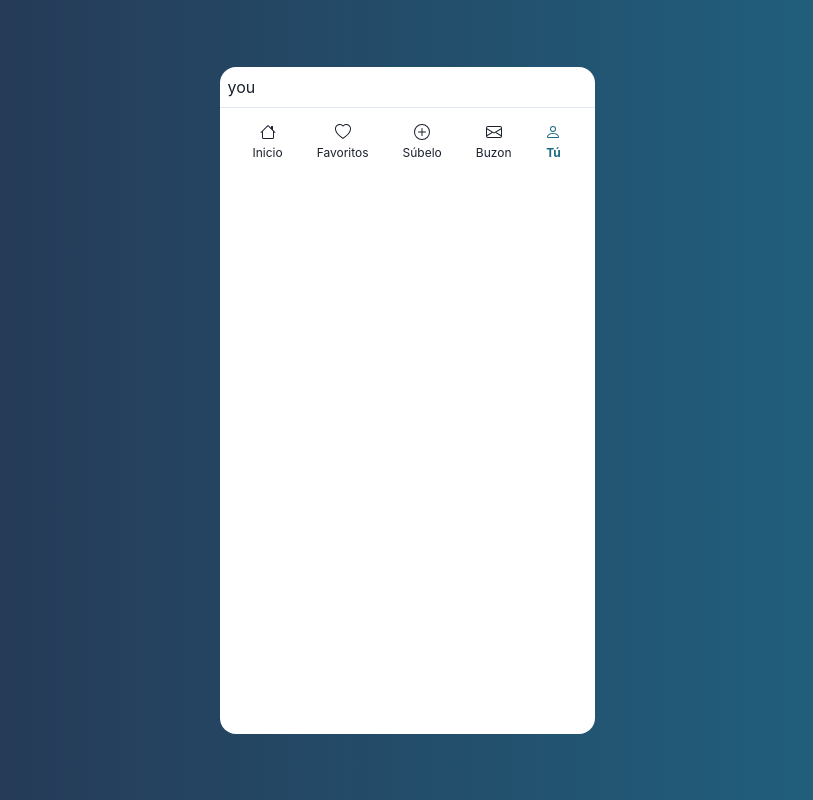
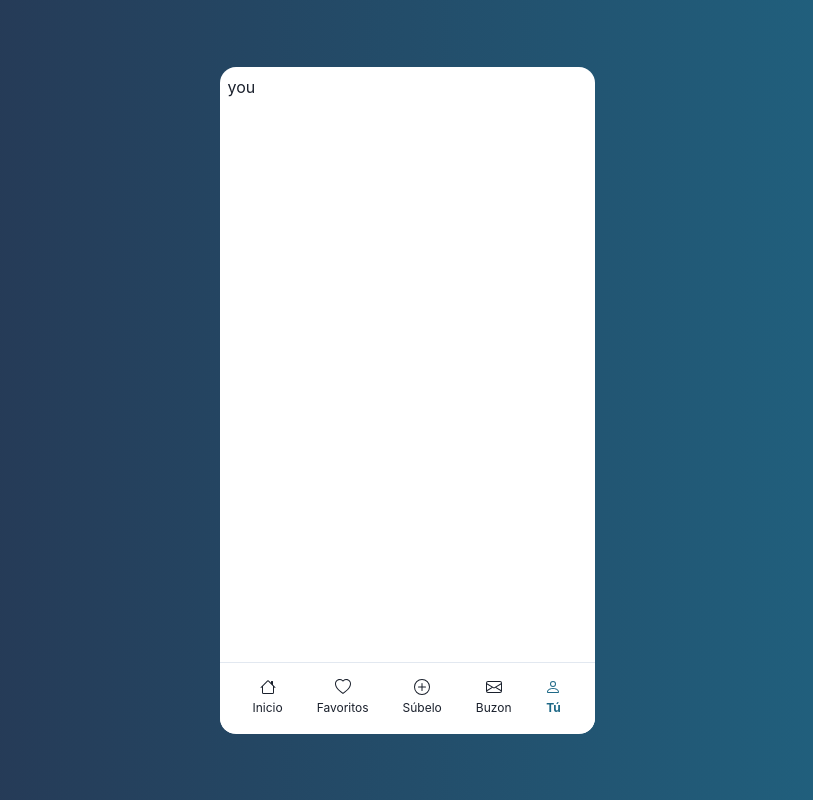
Before and after one commit to Lopez089/clone_wallapop, a React (Create React App) app: page /you in a window 1280 px wide. Shown: the whole page, without its empty margins (233-1046 px from the left). Built offline with nearby package versions, Linux system fonts and the light colour scheme.

Commit message:
fix: fix height to page

```diff
--- a/src/layout/layoutPage.jsx
+++ b/src/layout/layoutPage.jsx
@@ -5,7 +5,7 @@ import { Nav } from 'components/nav'
 export const LayoutPage = ({ children }) => {
 	return (
 		<Box h='100%' position='relative'  >
-			<Box p='.5rem' botton={0}>
+			<Box p='.5rem' minH='100%'>
 				{children}
 			</Box >
 			<Nav />
```
